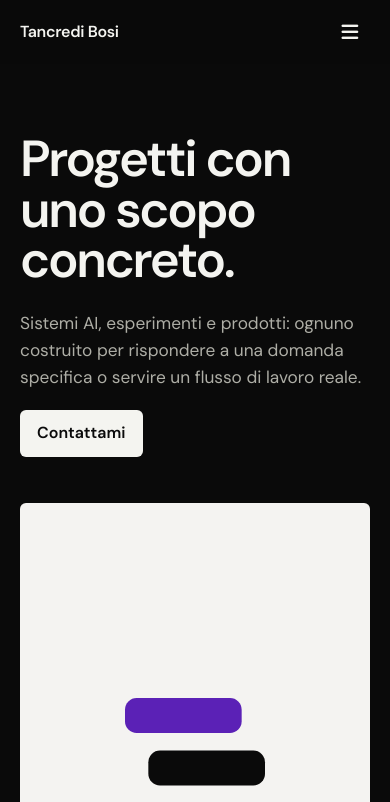
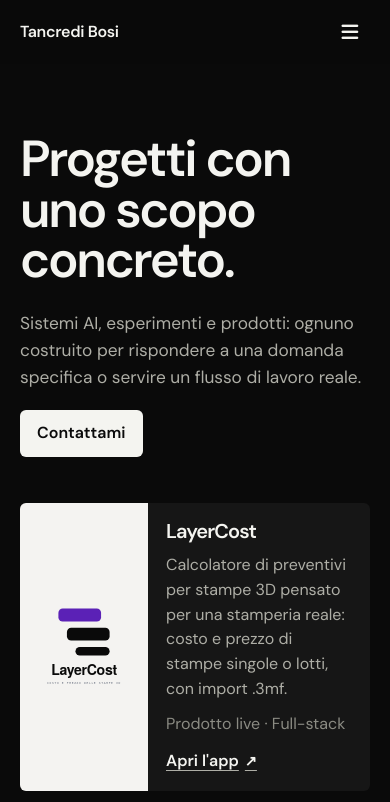
Before and after one commit to tancredibosi/tancredibosi.github.io, a plain HTML site: page projects.html in a window 390 px wide. Shown: the top 802 px of the page. Drawn offline with Linux system fonts and the light colour scheme.

Commit message:
style: compact project cards

```diff
--- a/styles.css
+++ b/styles.css
@@ -30,7 +30,7 @@ html { scroll-behavior: smooth; background: var(--bg); }
 body { margin: 0; min-width: 320px; background: var(--bg); color: var(--ink); font-family: "DM Sans", Arial, sans-serif; font-size: 16px; line-height: 1.55; }
 button, input, textarea { font: inherit; }
 a { color: inherit; }
-img { display: block; max-width: 100%; }
+img { display: block; max-width: 100%; height: auto; }
 .container { width: min(var(--content-width), 100% - (var(--page-pad) * 2)); margin-inline: auto; }
 .visually-hidden { position: absolute; width: 1px; height: 1px; clip: rect(0 0 0 0); clip-path: inset(50%); overflow: hidden; white-space: nowrap; }
 
@@ -117,13 +117,13 @@ p { color: var(--muted); }
 .page-intro__aside p { max-width: 38ch; margin-bottom: 20px; font-size: 1.08rem; }
 .project-grid { display: grid; grid-template-columns: repeat(2, minmax(0, 1fr)); gap: 14px; }
 .project-card { display: flex; min-width: 0; overflow: hidden; border-radius: var(--radius); background: var(--surface); }
-.project-image { width: 42%; min-width: 176px; aspect-ratio: 1; object-fit: cover; align-self: stretch; }
+.project-image { width: clamp(128px, 34%, 208px); aspect-ratio: 1; object-fit: cover; flex-shrink: 0; }
 .project-image--contain { object-fit: contain; background: #f4f3f1; }
-.project-info { display: flex; flex: 1; flex-direction: column; align-items: flex-start; padding: 27px; }
-.project-info h2 { margin-bottom: 14px; font-size: clamp(1.5rem, 2vw, 1.75rem); }
-.project-info p { max-width: 39ch; margin-bottom: 24px; font-size: 1rem; }
+.project-info { display: flex; flex: 1; flex-direction: column; justify-content: center; align-items: flex-start; padding: 24px; }
+.project-info h2 { margin-bottom: 12px; font-size: clamp(1.25rem, 1.8vw, 1.5rem); }
+.project-info p { max-width: 42ch; margin-bottom: 10px; font-size: 1rem; }
 .project-info .project-meta { margin-bottom: 0; }
-.project-info .text-link { margin-top: auto; padding-top: 18px; }
+.project-info .text-link { margin-top: 12px; }
 .project-card--contact { background: var(--surface-strong); }
 .project-card--contact .project-info { justify-content: center; }
 .contact-card__title { margin-bottom: 18px; color: var(--ink); font-size: clamp(1.7rem, 2.4vw, 2.4rem); font-weight: 600; letter-spacing: -0.04em; line-height: 1.05; }
@@ -202,8 +202,6 @@ p { color: var(--muted); }
 @media (max-width: 900px) {
     .home-hero { grid-template-columns: minmax(0, 1fr) minmax(230px, 0.68fr); gap: 40px; }
     .focus-list { grid-template-columns: repeat(2, minmax(0, 1fr)); }
-    .project-card { display: grid; grid-template-columns: 0.72fr 1fr; }
-    .project-image { width: 100%; min-width: 0; }
     .feature-project { grid-template-columns: 1fr; }
     .feature-project img { min-height: 220px; max-height: 300px; }
     .cv-container { gap: 48px; }
@@ -238,9 +236,7 @@ p { color: var(--muted); }
     .page-intro h1 { margin-bottom: 24px; font-size: clamp(2.8rem, 13vw, 4.5rem); }
     .page-intro > p:last-child { font-size: 1.05rem; }
     .project-grid, .printing-grid { grid-template-columns: 1fr; }
-    .project-card { display: flex; flex-direction: column; }
-    .project-image { width: 100%; aspect-ratio: 1; }
-    .project-info { min-height: 250px; }
+    .project-info { padding: 18px; }
     .contact-layout { grid-template-columns: 1fr; gap: 54px; }
     .contact-direct { position: static; }
     .form-row { grid-template-columns: 1fr; }
```
